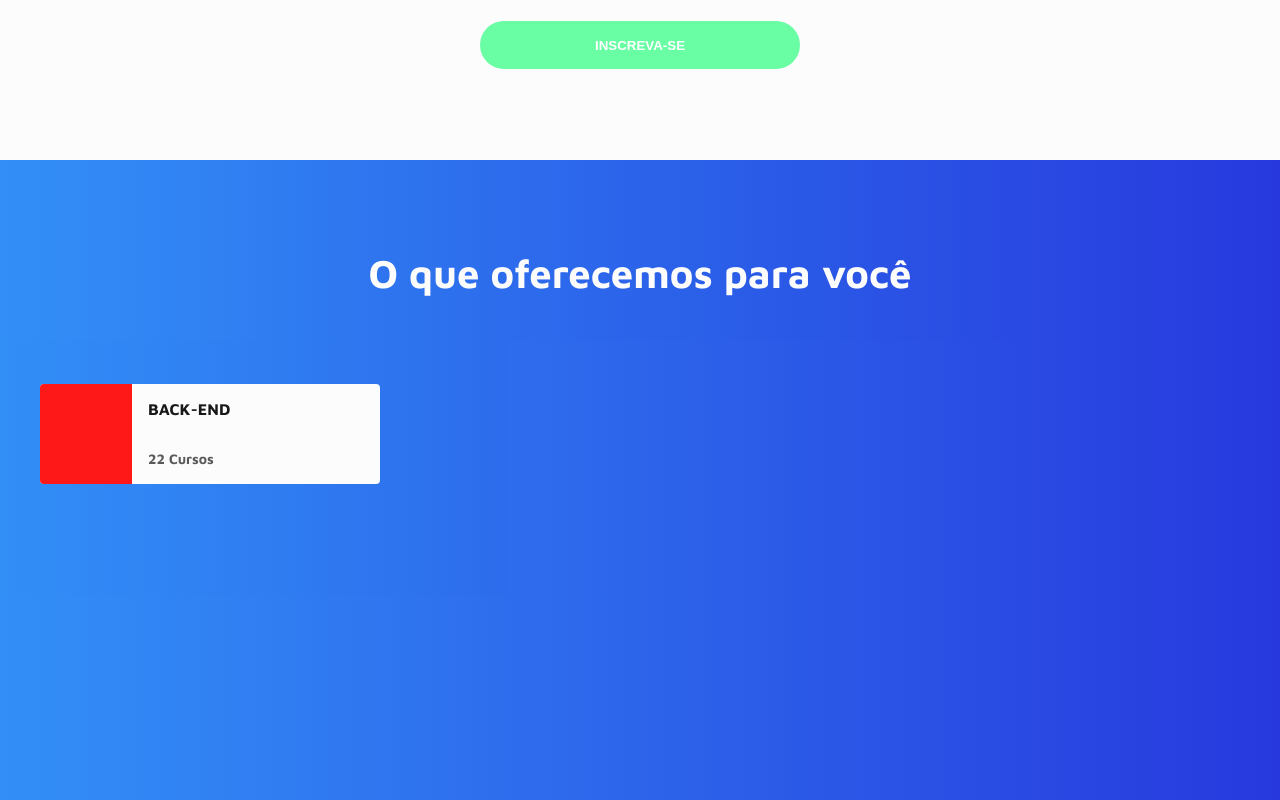
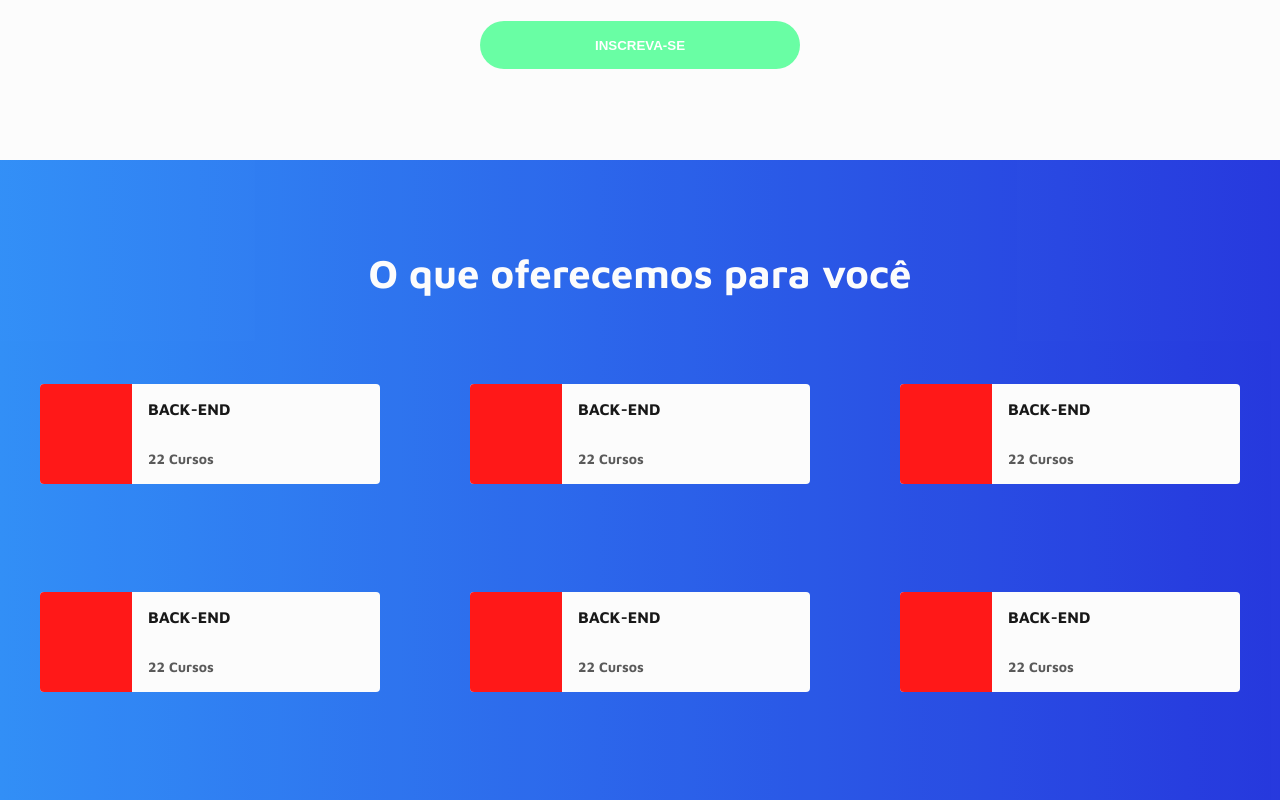
Before and after one commit to gabihvespoli/luke-code, a React (Create React App) app in the folder frontend/: page / in a window 1280 px wide. Shown: the part 1184-1984 px from the top of the page. Built offline with nearby package versions, Linux system fonts and the light colour scheme.

Commit message:
add cards de cursos

```diff
--- a/frontend/src/pages/Home/index.jsx
+++ b/frontend/src/pages/Home/index.jsx
@@ -78,6 +78,51 @@ const Home = () => {
                 <p>22 Cursos</p>
               </div>
             </div>
+            <div className="category-card">
+              <div className="category-card-image">
+                {/* <img src="" alt=""/> */}
+              </div>
+              <div className="category-card-content">
+                <h4>BACK-END</h4>
+                <p>22 Cursos</p>
+              </div>
+            </div>
+            <div className="category-card">
+              <div className="category-card-image">
+                {/* <img src="" alt=""/> */}
+              </div>
+              <div className="category-card-content">
+                <h4>BACK-END</h4>
+                <p>22 Cursos</p>
+              </div>
+            </div>
+            <div className="category-card">
+              <div className="category-card-image">
+                {/* <img src="" alt=""/> */}
+              </div>
+              <div className="category-card-content">
+                <h4>BACK-END</h4>
+                <p>22 Cursos</p>
+              </div>
+            </div>
+            <div className="category-card">
+              <div className="category-card-image">
+                {/* <img src="" alt=""/> */}
+              </div>
+              <div className="category-card-content">
+                <h4>BACK-END</h4>
+                <p>22 Cursos</p>
+              </div>
+            </div>
+            <div className="category-card">
+              <div className="category-card-image">
+                {/* <img src="" alt=""/> */}
+              </div>
+              <div className="category-card-content">
+                <h4>BACK-END</h4>
+                <p>22 Cursos</p>
+              </div>
+            </div>
           </section>
         </div>
       </div>
--- a/frontend/src/pages/Home/styles.css
+++ b/frontend/src/pages/Home/styles.css
@@ -158,6 +158,9 @@
 
 .section-3 .container .categories-container {
   height: 52vh;
+  display: flex;
+  justify-content: space-between;
+  flex-wrap: wrap;
 }
 
 .section-3 .container .categories-container .category-card {
```
Also changed, not shown: 1 other file (tests, documents, lock files or other folders).
